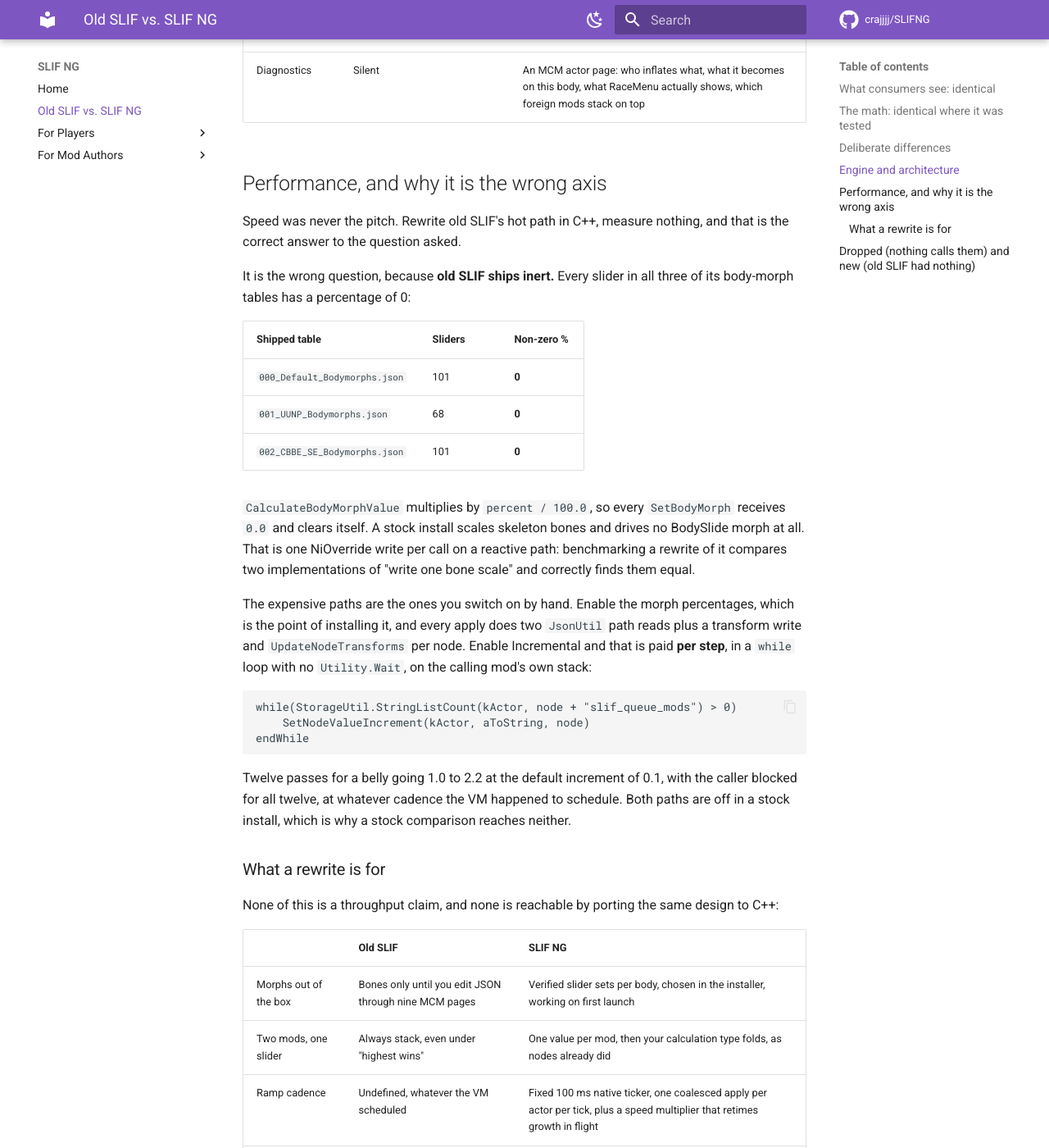
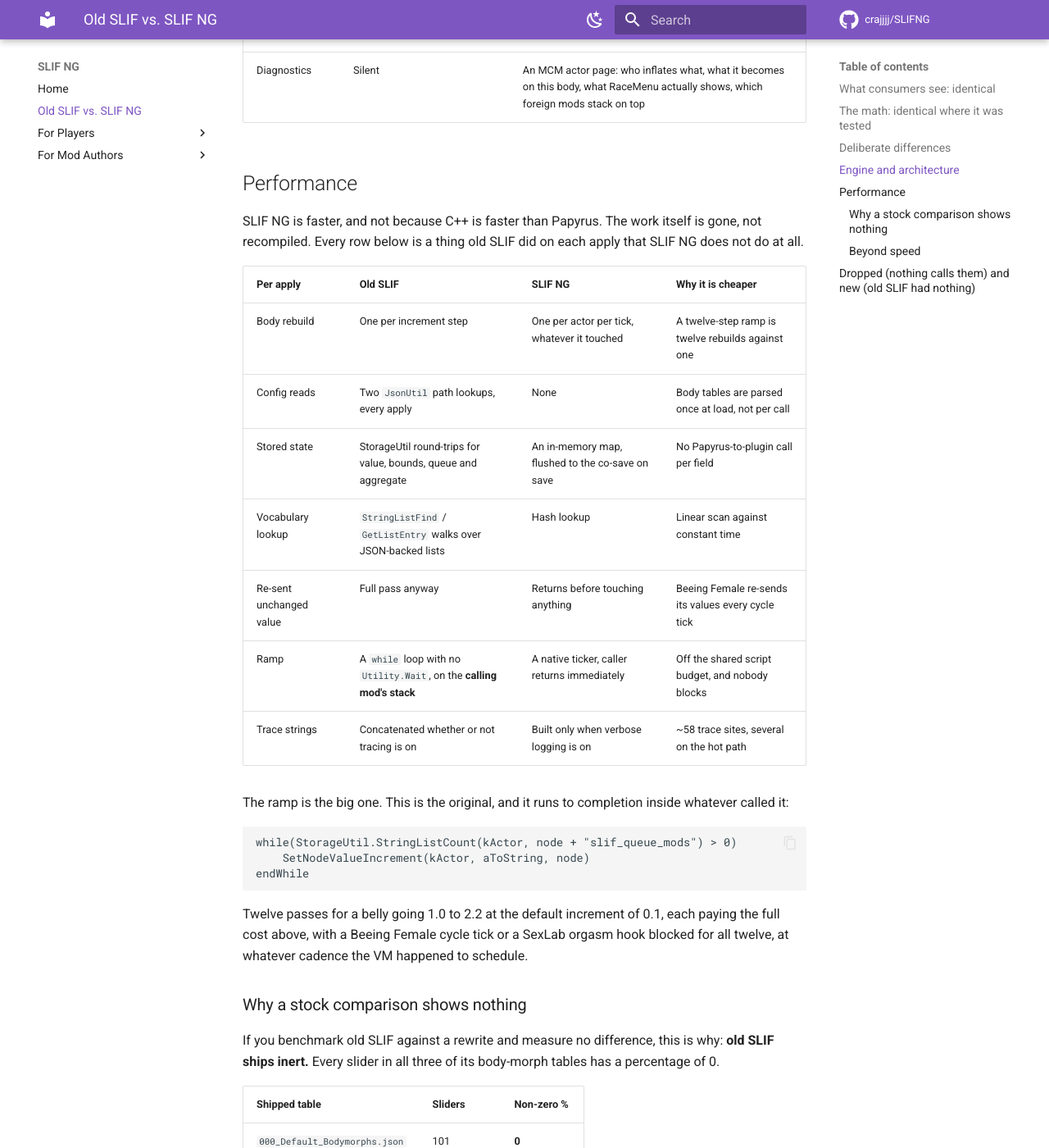
Before and after one commit to crajjjj/SLIFNG, an MkDocs documentation site: the page built from docs/comparison.md, in a window 1280 px wide and 1400 px high, scrolled down 3199 px. Shown: the whole window at 82% size. Built offline with MkDocs 1.6.1 and Material for MkDocs 9.7.7, drawn with Linux system fonts in a browser that asks for light colours; comment, search, counter and statistics services are not loaded; some of the changed text lies outside the part shown.

Commit message:
docs: state the speed claim and its mechanism, drop the disclaimer opener

````diff
--- a/docs/comparison.md
+++ b/docs/comparison.md
@@ -50,13 +50,40 @@
 | Body configuration | Hand-edited JSON through nine MCM pages; morphs ship disabled | Per-actor INI profiles picked in the installer; UBE matched by race; verified slider names |
 | Diagnostics | Silent | An MCM actor page: who inflates what, what it becomes on this body, what RaceMenu actually shows, which foreign mods stack on top |
 
-## Performance, and why it is the wrong axis
+## Performance
 
-Speed was never the pitch. Rewrite old SLIF's hot path in C++, measure nothing,
-and that is the correct answer to the question asked.
+SLIF NG is faster, and not because C++ is faster than Papyrus. The work itself is
+gone, not recompiled. Every row below is a thing old SLIF did on each apply that
+SLIF NG does not do at all.
 
-It is the wrong question, because **old SLIF ships inert.** Every slider in all
-three of its body-morph tables has a percentage of 0:
+| Per apply | Old SLIF | SLIF NG | Why it is cheaper |
+|---|---|---|---|
+| Body rebuild | One per increment step | One per actor per tick, whatever it touched | A twelve-step ramp is twelve rebuilds against one |
+| Config reads | Two `JsonUtil` path lookups, every apply | None | Body tables are parsed once at load, not per call |
+| Stored state | StorageUtil round-trips for value, bounds, queue and aggregate | An in-memory map, flushed to the co-save on save | No Papyrus-to-plugin call per field |
+| Vocabulary lookup | `StringListFind` / `GetListEntry` walks over JSON-backed lists | Hash lookup | Linear scan against constant time |
+| Re-sent unchanged value | Full pass anyway | Returns before touching anything | Beeing Female re-sends its values every cycle tick |
+| Ramp | A `while` loop with no `Utility.Wait`, on the **calling mod's stack** | A native ticker, caller returns immediately | Off the shared script budget, and nobody blocks |
+| Trace strings | Concatenated whether or not tracing is on | Built only when verbose logging is on | ~58 trace sites, several on the hot path |
+
+The ramp is the big one. This is the original, and it runs to completion inside
+whatever called it:
+
+```papyrus
+while(StorageUtil.StringListCount(kActor, node + "slif_queue_mods") > 0)
+    SetNodeValueIncrement(kActor, aToString, node)
+endWhile
+```
+
+Twelve passes for a belly going 1.0 to 2.2 at the default increment of 0.1, each
+paying the full cost above, with a Beeing Female cycle tick or a SexLab orgasm
+hook blocked for all twelve, at whatever cadence the VM happened to schedule.
+
+### Why a stock comparison shows nothing
+
+If you benchmark old SLIF against a rewrite and measure no difference, this is
+why: **old SLIF ships inert.** Every slider in all three of its body-morph tables
+has a percentage of 0.
 
 | Shipped table | Sliders | Non-zero % |
 |---|---|---|
@@ -65,49 +92,26 @@
 | `002_CBBE_SE_Bodymorphs.json` | 101 | **0** |
 
 `CalculateBodyMorphValue` multiplies by `percent / 100.0`, so every `SetBodyMorph`
-receives `0.0` and clears itself. A stock install scales skeleton bones and drives
-no BodySlide morph at all. That is one NiOverride write per call on a reactive
-path: benchmarking a rewrite of it compares two implementations of "write one bone
-scale" and correctly finds them equal.
+receives `0.0` and clears itself, and Incremental inflation is off by default too.
+A stock install is one bone write per call on a reactive path: it reaches neither
+expensive path above, so the comparison measures two implementations of "write one
+bone scale" and correctly finds them equal. Configure it to do what you installed
+it for and the table applies.
 
-The expensive paths are the ones you switch on by hand. Enable the morph
-percentages, which is the point of installing it, and every apply does two
-`JsonUtil` path reads plus a transform write and `UpdateNodeTransforms` per node.
-Enable Incremental and that is paid **per step**, in a `while` loop with no
-`Utility.Wait`, on the calling mod's own stack:
+### Beyond speed
 
-```papyrus
-while(StorageUtil.StringListCount(kActor, node + "slif_queue_mods") > 0)
-    SetNodeValueIncrement(kActor, aToString, node)
-endWhile
-```
-
-Twelve passes for a belly going 1.0 to 2.2 at the default increment of 0.1, with
-the caller blocked for all twelve, at whatever cadence the VM happened to
-schedule. Both paths are off in a stock install, which is why a stock comparison
-reaches neither.
-
-### What a rewrite is for
-
-None of this is a throughput claim, and none is reachable by porting the same
-design to C++:
+The rest of the case does not depend on the timings at all:
 
 | | Old SLIF | SLIF NG |
 |---|---|---|
 | Morphs out of the box | Bones only until you edit JSON through nine MCM pages | Verified slider sets per body, chosen in the installer, working on first launch |
 | Two mods, one slider | Always stack, even under "highest wins" | One value per mod, then your calculation type folds, as nodes already did |
-| Ramp cadence | Undefined, whatever the VM scheduled | Fixed 100 ms native ticker, one coalesced apply per actor per tick, plus a speed multiplier that retimes growth in flight |
-| Worst case | The caller blocks for the whole ramp | Bounded: one native call, geometry on the main thread |
 | State | Hundreds of StorageUtil keys in the Papyrus save | One co-save record, recomputed and re-applied every load |
 | When it breaks | Silent | An actor page naming every contributor and what RaceMenu actually holds |
 
-No benchmark has been run: the figures here and in
-[Engine and architecture](#engine-and-architecture) are operation counts along
-each call path, not a profiler trace, and the reference counts come from its
-1.2.1a sources while the shipped bytecode is 1.2.2. The claim is precise:
-**bounded work per call instead of work proportional to how far a body travels,
-no script loop on the consumer's thread, and a default install that drives the
-body you built.**
+The counts above are operation counts along each call path rather than a profiler
+trace, and the reference figures come from its 1.2.1a sources while the shipped
+bytecode is 1.2.2.
 
 ## Dropped (nothing calls them) and new (old SLIF had nothing)
 
````
